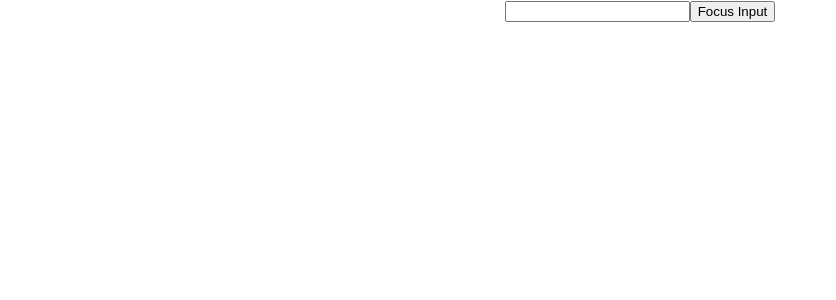
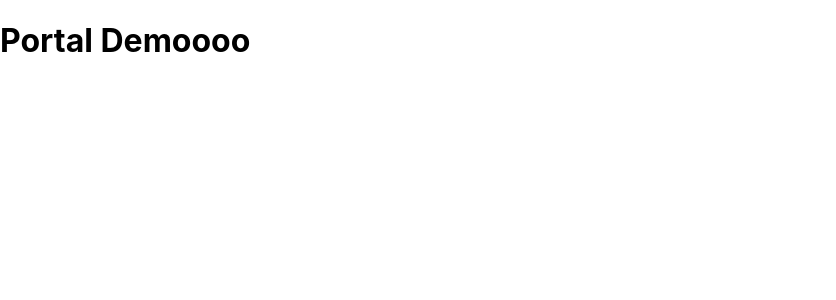
Before and after one commit to fabuloussTeam/reactRevision, a React (Create React App) app: page / in a window 1280 px wide. Shown: the top 300 px of the page, without its empty margins (0-836 px from the left). Built offline with nearby package versions, Linux system fonts and the light colour scheme.

Commit message:
Portal root

```diff
--- a/public/index.html
+++ b/public/index.html
@@ -29,6 +29,7 @@
   <body>
     <noscript>You need to enable JavaScript to run this app.</noscript>
     <div id="root"></div>
+    <div id="portal-root"></div>
     <!--
       This HTML file is a template.
       If you open it directly in the browser, you will see an empty page.
--- a/src/App.js
+++ b/src/App.js
@@ -16,13 +16,15 @@
 import RefsDemo from './components/RefsDemo';
 import FocusInput from './components/FocusInput';
 import FRParentInput from './components/FRParentInput';
+import PortalDemo from './components/PortalDemo';
 
 function App() {
 
 
   return (
     <div className="App">
-      <FRParentInput />
+      <PortalDemo />
+      {/*<FRParentInput />*/}
      {/* <FocusInput /> */}
     {/* <RefsDemo /> */}
  {/* <PrComponent />*/}
--- /dev/null
+++ b/src/components/PortalDemo.js
@@ -0,0 +1,11 @@
+import React from 'react';
+import  ReactDOM  from 'react-dom';
+
+function PortalDemo() {
+    return ReactDOM.createPortal(
+        <h1>Portal Demoooo</h1>,
+        document.getElementById('portal-root')
+     );
+}
+
+export default PortalDemo;
```
